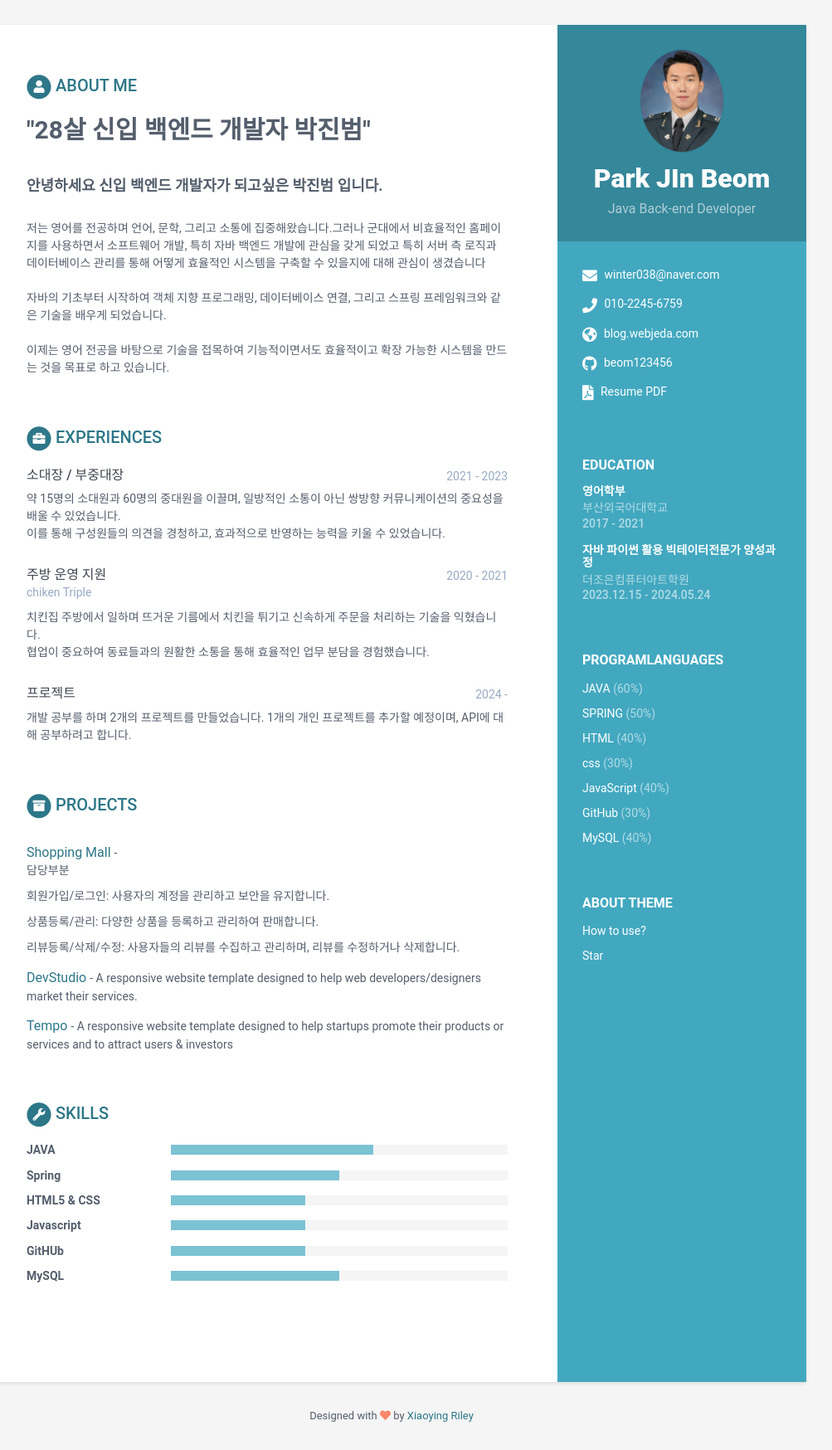
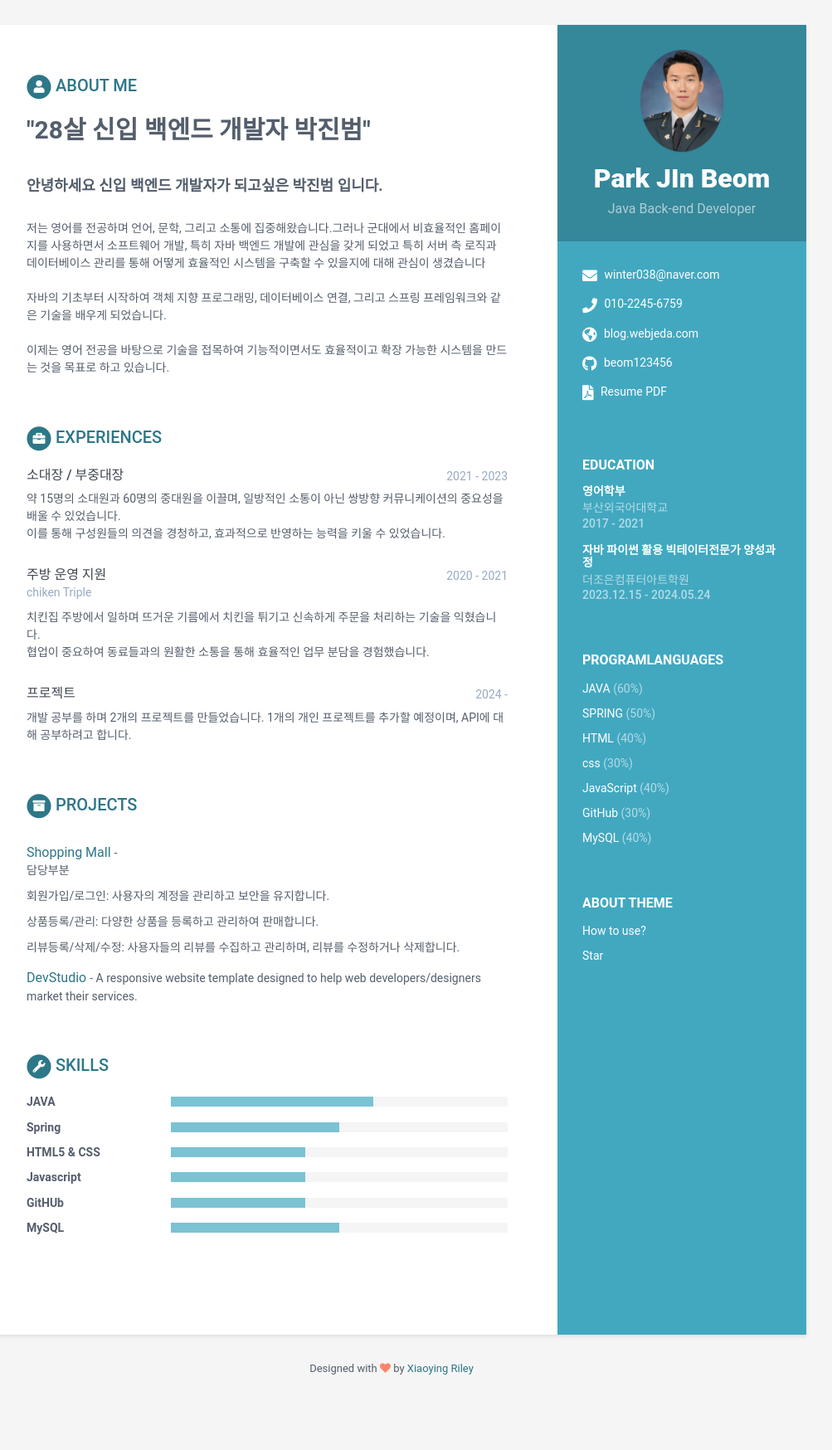
Before and after one commit to beom123456/beom123456.github.io, a Jekyll site: the page built from index.html, in a window 1280 px wide. Shown: the whole page at 83% size, without its empty margins (168-1171 px from the left). Built offline with Jekyll 4.4.1, drawn with Linux system fonts in a browser that asks for light colours; after the commit the page ends 1690 px from its top, so only the background shows below that.

Commit message:
Update data.yml

```diff
--- a/_data/data.yml
+++ b/_data/data.yml
@@ -116,9 +116,7 @@ projects:
         link: "#"
         tagline: "A responsive website template designed to help web developers/designers market their services."
 
-      - title: Tempo
-        link: "#"
-        tagline: "A responsive website template designed to help startups promote their products or services and to attract users &amp; investors"
+
 
 skills:
     title: Skills
```
